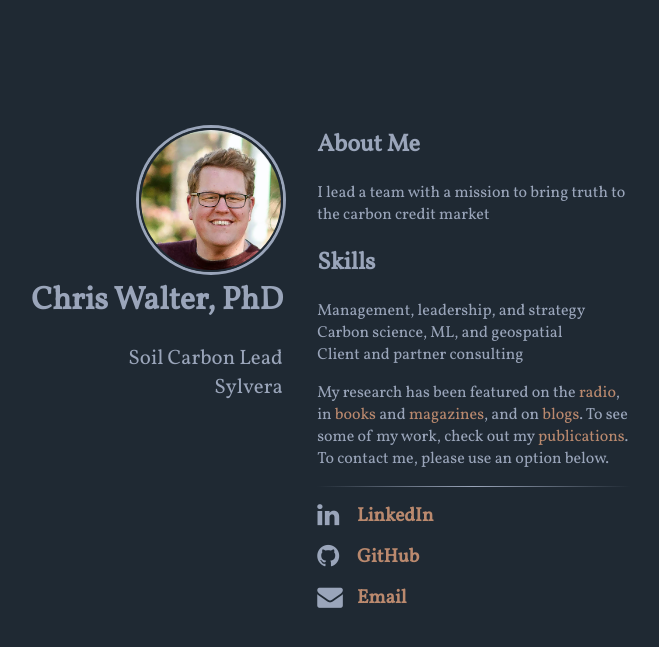
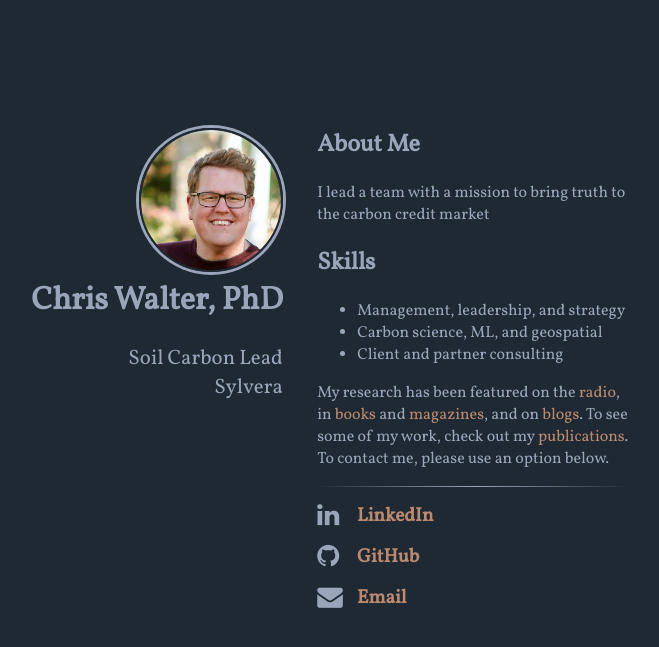
Before and after one commit to waltscience/waltscience.github.io, a Jekyll site: the page built from index.html, in a window 1280 px wide. Shown: the top 647 px of the page, without its empty margins (350-1009 px from the left). Built offline with Jekyll 4.4.1, drawn with Linux system fonts in a browser that asks for light colours; nearby versions of some CDN libraries.

Commit message:
Update main.scss

```diff
--- a/assets/main.scss
+++ b/assets/main.scss
@@ -50,14 +50,8 @@ since it must be aligned with the content */
 
 
 /* NO INDENT BULLETS*/
-ul {
-    list-style: none;
-    padding-left: 0;
-}
-
-ul {
-  list-style-position: inside;
-  padding-left: 0;
+ul, ol {
+ margin-left:0px;
 }
 
 
```
